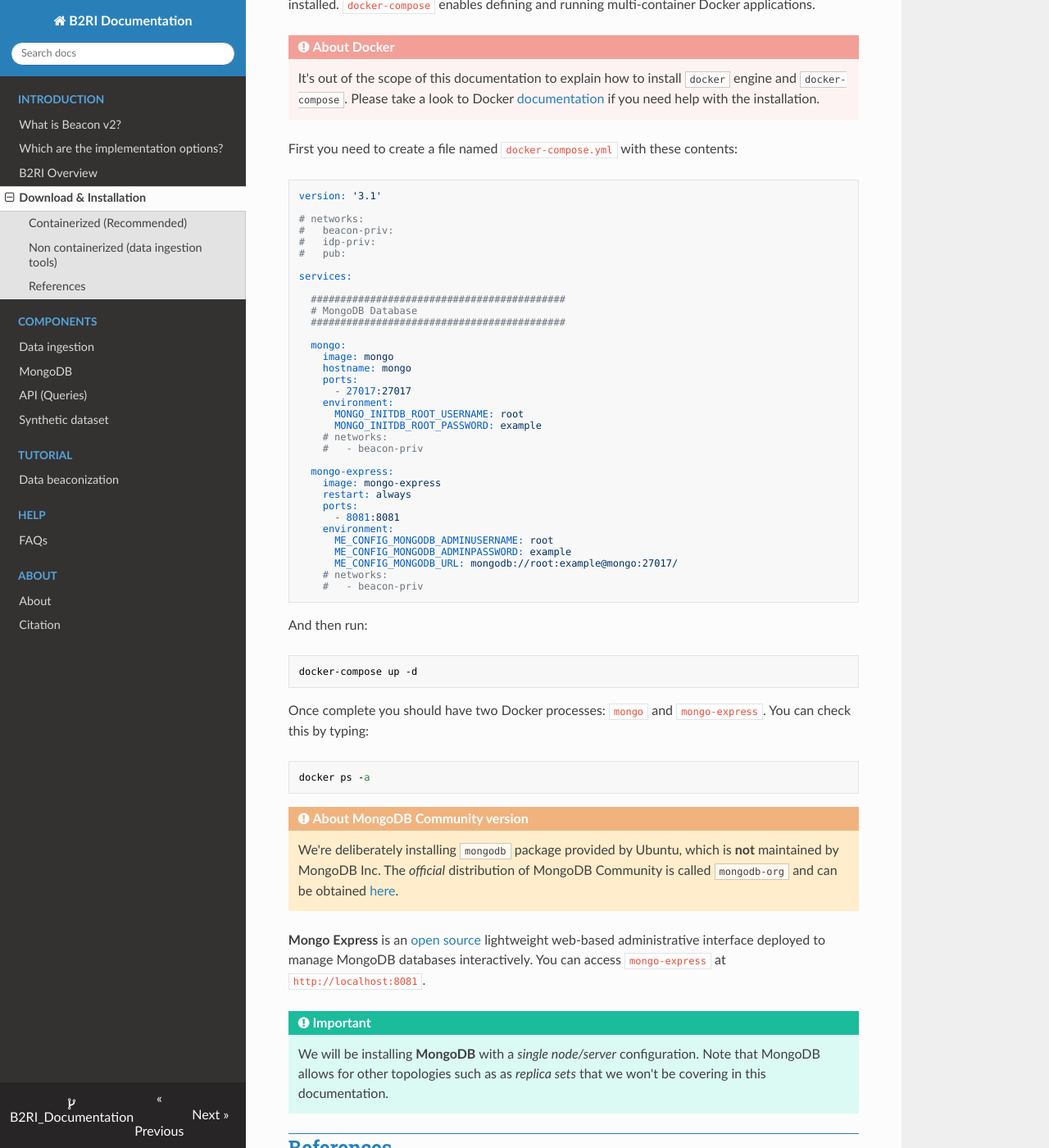
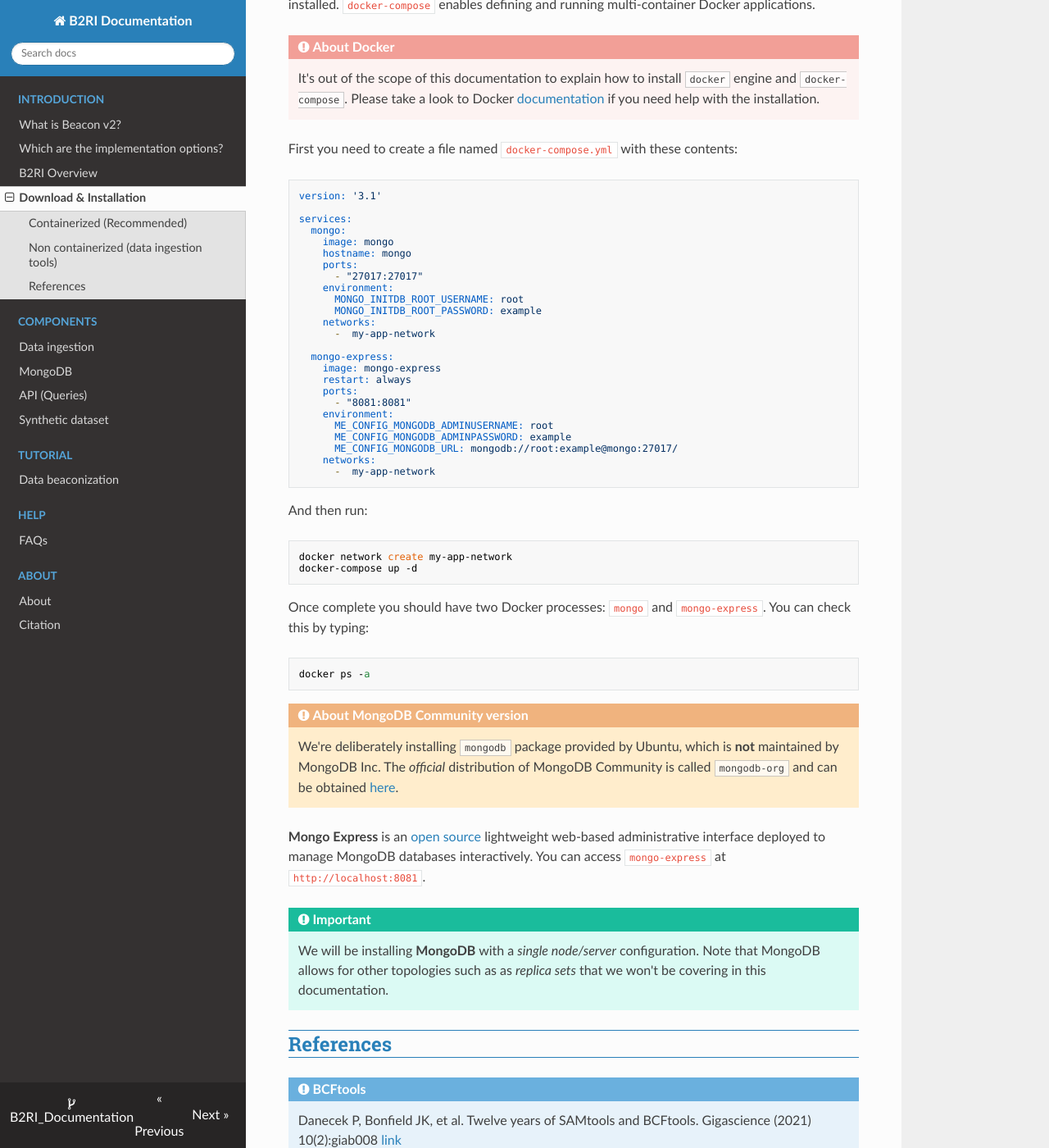
Before and after one commit to ga4gh-beacon/B2RI_Documentation, an MkDocs documentation site: the page built from docs/download-and-installation.md, in a window 1280 px wide and 1400 px high, scrolled down 6250 px. Shown: the whole window at 82% size. Built offline with MkDocs 1.6.1, drawn with Linux system fonts in a browser that asks for light colours; nearby versions of some CDN libraries; some of the changed text lies outside the part shown.

Commit message:
Update download-and-installation

````diff
--- a/docs/download-and-installation.md
+++ b/docs/download-and-installation.md
@@ -240,43 +239,34 @@ First you need to create a file named ```docker-compose.yml``` with these conten
 ```
 version: '3.1'
 
-# networks:
-#   beacon-priv:
-#   idp-priv:
-#   pub:
-
 services:
-
-  ###########################################
-  # MongoDB Database
-  ###########################################
-
   mongo:
     image: mongo
     hostname: mongo
     ports:
-      - 27017:27017
+      - "27017:27017"
     environment:
       MONGO_INITDB_ROOT_USERNAME: root
       MONGO_INITDB_ROOT_PASSWORD: example
-    # networks:
-    #   - beacon-priv
+    networks:
+      -  my-app-network
 
   mongo-express:
     image: mongo-express
     restart: always
     ports:
-      - 8081:8081
+      - "8081:8081"
     environment:
       ME_CONFIG_MONGODB_ADMINUSERNAME: root
       ME_CONFIG_MONGODB_ADMINPASSWORD: example
       ME_CONFIG_MONGODB_URL: mongodb://root:example@mongo:27017/
-    # networks:
-    #   - beacon-priv
+    networks:
+      -  my-app-network
 ```
 
 And then run:
 
+    docker network create my-app-network
     docker-compose up -d
 
 Once complete you should have two Docker processes: ```mongo``` and ```mongo-express```. You can check this by typing:
````
Also changed, not shown: other parts of docs/download-and-installation.md (+2 -3 lines).
